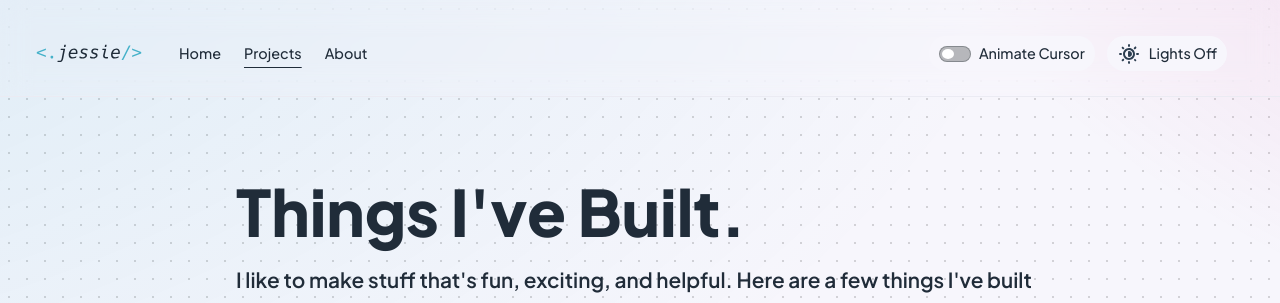
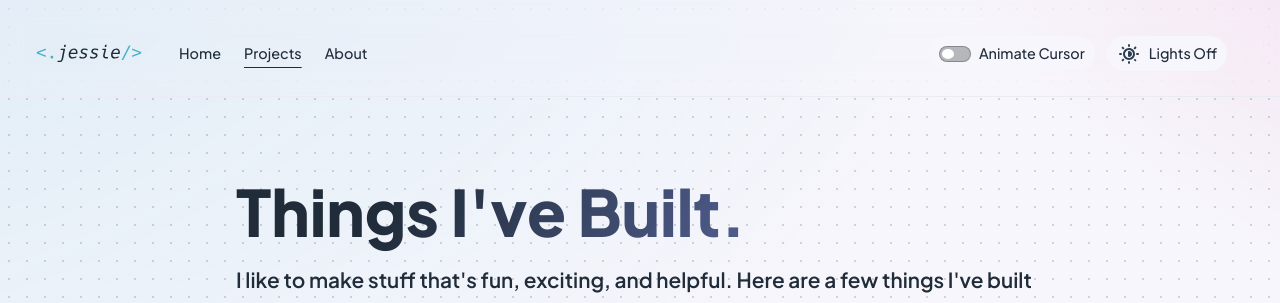
Before and after one commit to jessiejalca/portfolio, a React (Vite) app: page /projects in a window 1280 px wide. Shown: the top 303 px of the page. Built offline with nearby package versions, Linux system fonts and the light colour scheme.

Commit message:
style: Add gradiet to h1 text

```diff
--- a/src/App.css
+++ b/src/App.css
@@ -24,8 +24,7 @@
   --status-dot-color: #4ade80;
   --status-text-color: #f0fdf4;
   --dot-color: rgba(255, 255, 255, 0.14);
-}
-.prevent-select {
+}.prevent-select {
   -webkit-user-select: none; /* Safari */
   -ms-user-select: none; /* IE 10 and IE 11 */
   user-select: none; /* Standard syntax */
@@ -75,6 +74,11 @@ a:focus-visible {
 h1 {
   font-weight: 800;
   font-size: 4rem;
+  background: linear-gradient(120deg, var(--primary-text-color) 20%, color-mix(in srgb, #6370d2 85%, transparent) 100%);
+  -webkit-background-clip: text;
+  -webkit-text-fill-color: transparent;
+  background-clip: text;
+  padding-bottom: 0.1em;
 }
 h2 {
   font-size: 1.6rem;
@@ -89,7 +93,7 @@ p {
 .sub {
   font-size: 1.3rem;
   font-weight: 600;
-  margin: 0.8rem 0 1.5rem;
+  margin: 0.4rem 0 1.5rem;
 }
 
 /* Navigation Bar */
```
